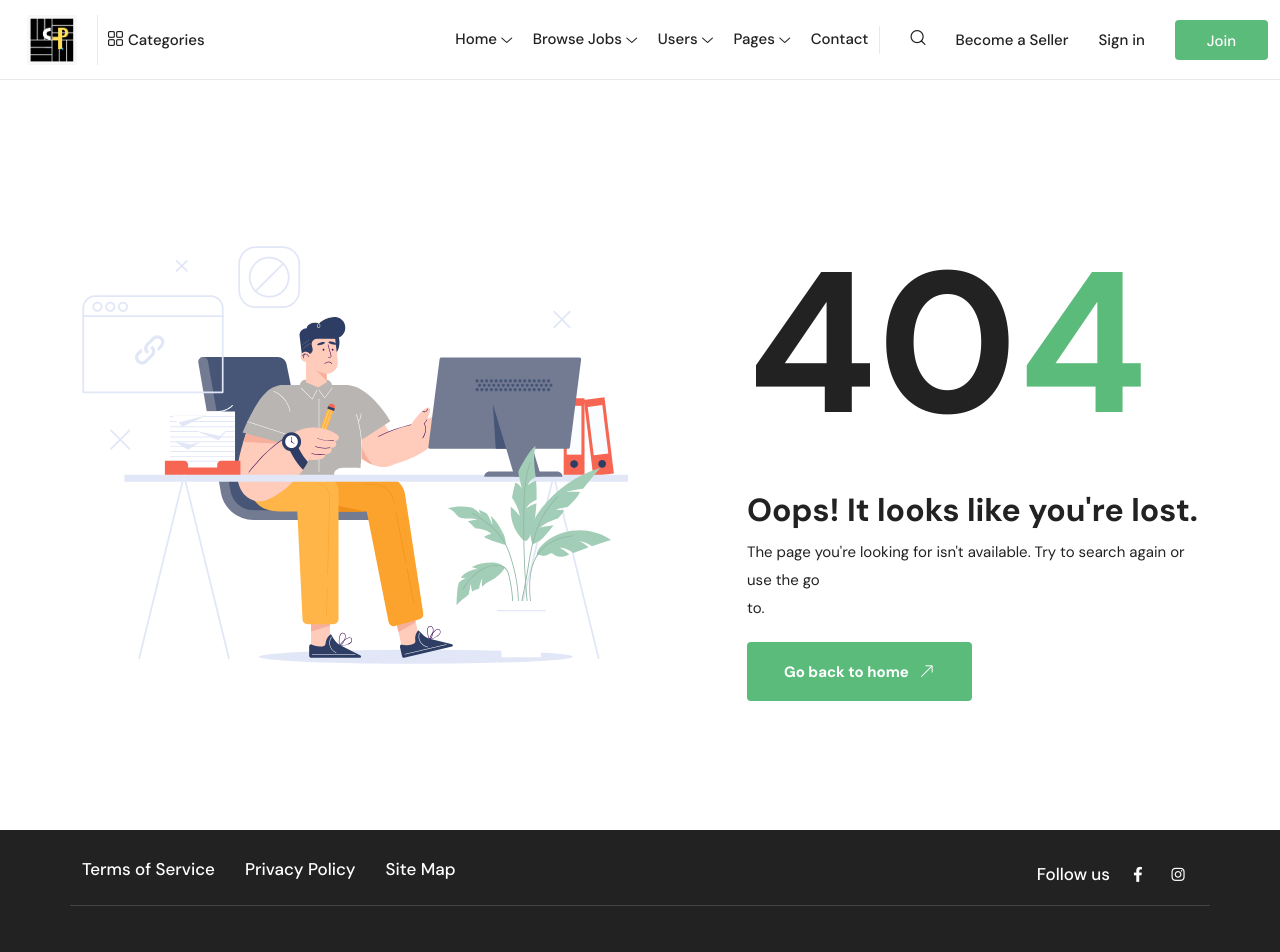
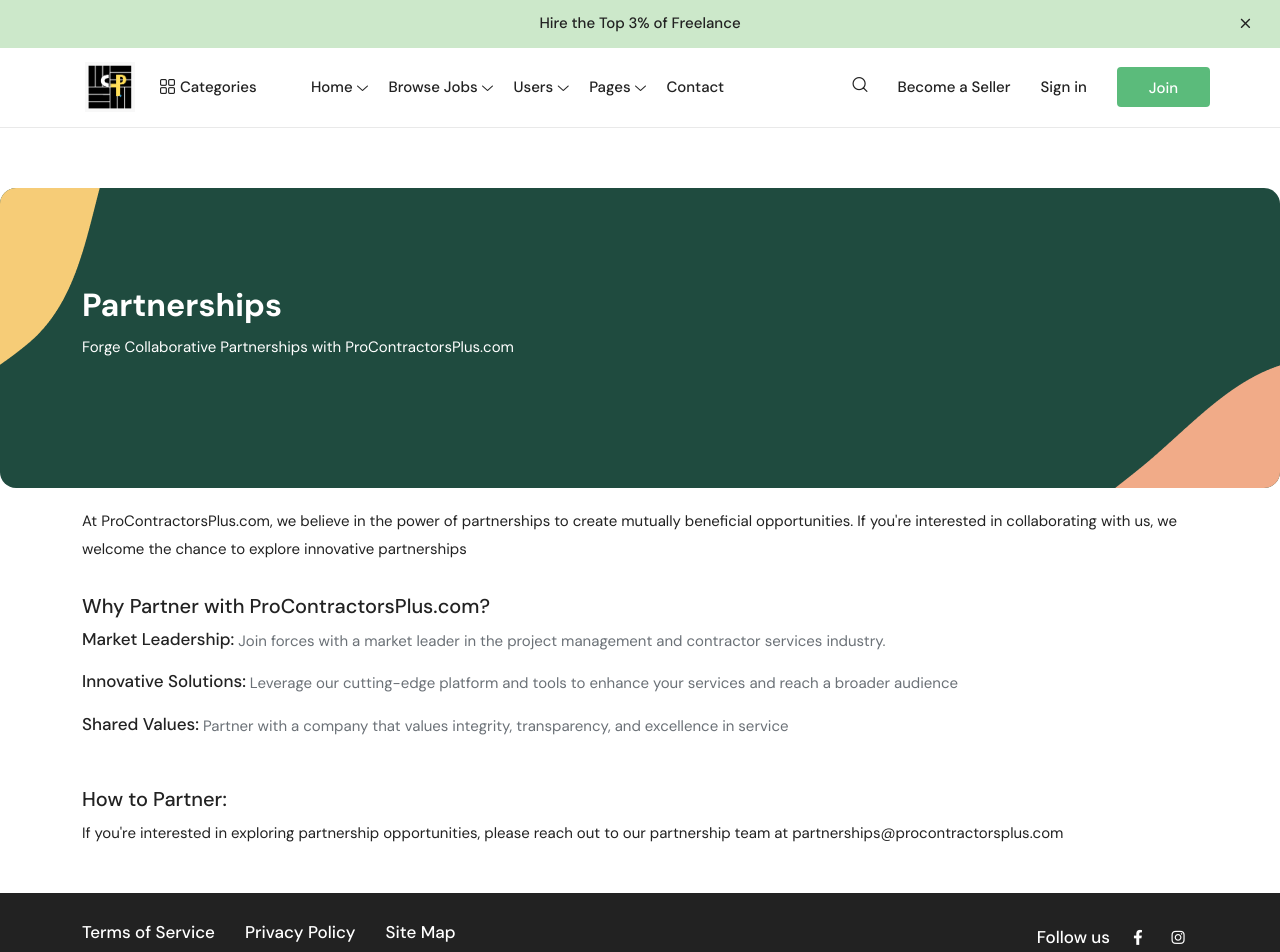
Before and after one commit to MamtazDev/pro-contructor, a Next.js app: page /partnerships in a window 1280 px wide. Shown: the top 952 px of the page. Built offline with nearby package versions, Linux system fonts and the light colour scheme.

Commit message:
partnership page add

```diff
--- /dev/null
+++ b/src/app/partnerships/page.jsx
@@ -0,0 +1,56 @@
+import Breadcumb1 from "@/components/breadcumb/Breadcumb1";
+import Header12 from "@/components/header/Header12";
+import React from "react";
+
+const page = () => {
+  return (
+    <div>
+      <Header12 />
+      <Breadcumb1
+        title={"Partnerships"}
+        brief={`Forge Collaborative Partnerships with ProContractorsPlus.com`}
+        isBtnActive={false}
+      />
+      <div className="container for-hire">
+        <p className="text mb30">
+          At ProContractorsPlus.com, we believe in the power of partnerships to
+          create mutually beneficial opportunities. If you're interested in
+          collaborating with us, we welcome the chance to explore innovative
+          partnerships
+        </p>
+
+        <h4 className="mb-2">Why Partner with ProContractorsPlus.com? </h4>
+        <div className="d-flex gap-1">
+          <h5>Market Leadership:</h5>
+          <p>
+            Join forces with a market leader in the project management and
+            contractor services industry.
+          </p>
+        </div>
+        <div className="d-flex gap-1">
+          <h5>Innovative Solutions:</h5>
+          <p>
+            Leverage our cutting-edge platform and tools to enhance your
+            services and reach a broader audience
+          </p>
+        </div>
+        <div className="d-flex gap-1 mb30">
+          <h5>Shared Values:</h5>
+          <p>
+            Partner with a company that values integrity, transparency, and
+            excellence in service
+          </p>
+        </div>
+
+        <h4 className="mb-2">How to Partner: </h4>
+        <p className="text mb45">
+          If you're interested in exploring partnership opportunities, please
+          reach out to our partnership team at
+          partnerships@procontractorsplus.com
+        </p>
+      </div>
+    </div>
+  );
+};
+
+export default page;
--- a/src/data/footer.js
+++ b/src/data/footer.js
@@ -1,7 +1,7 @@
 export const about = [
   { id: 1, name: "Careers", path: "/" },
   { id: 2, name: "Press & News", path: "/press-and-news" },
-  { id: 3, name: "Partnerships", path: "/" },
+  { id: 3, name: "Partnerships", path: "/partnerships" },
   { id: 4, name: "Privacy Policy", path: "/privacy-policy" },
   { id: 5, name: "Terms of Service", path: "/" },
   { id: 6, name: "Investor Relations", path: "/" },
```
